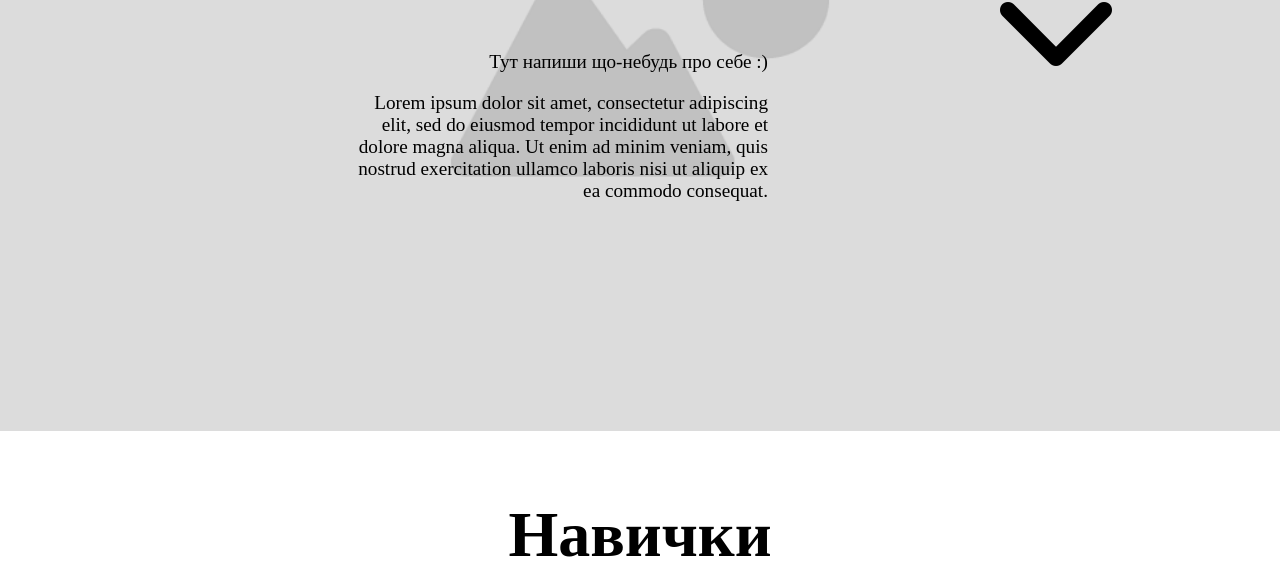
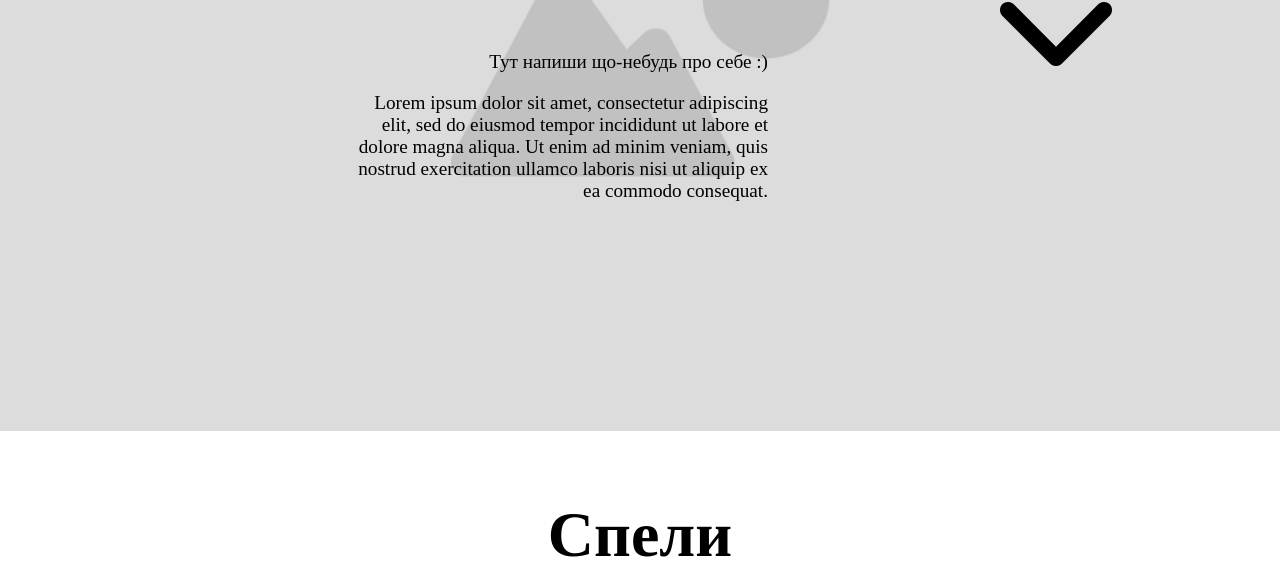
Before and after one commit to Wanilinka/EfGster, a plain HTML site: page index.html in a window 1280 px wide. Shown: the part 369-952 px from the top of the page. Drawn offline with Linux system fonts and the light colour scheme.

Commit message:
first commit

```diff
--- a/index.html
+++ b/index.html
@@ -23,7 +23,7 @@
     </header>
     <main>
         <section class="skills">
-            <h1>Навички</h1>
+            <h1>Спели</h1>
             <div class="section_row">
                 <div class="section_item">
                     <img src="html_logo.png" alt="">
```
